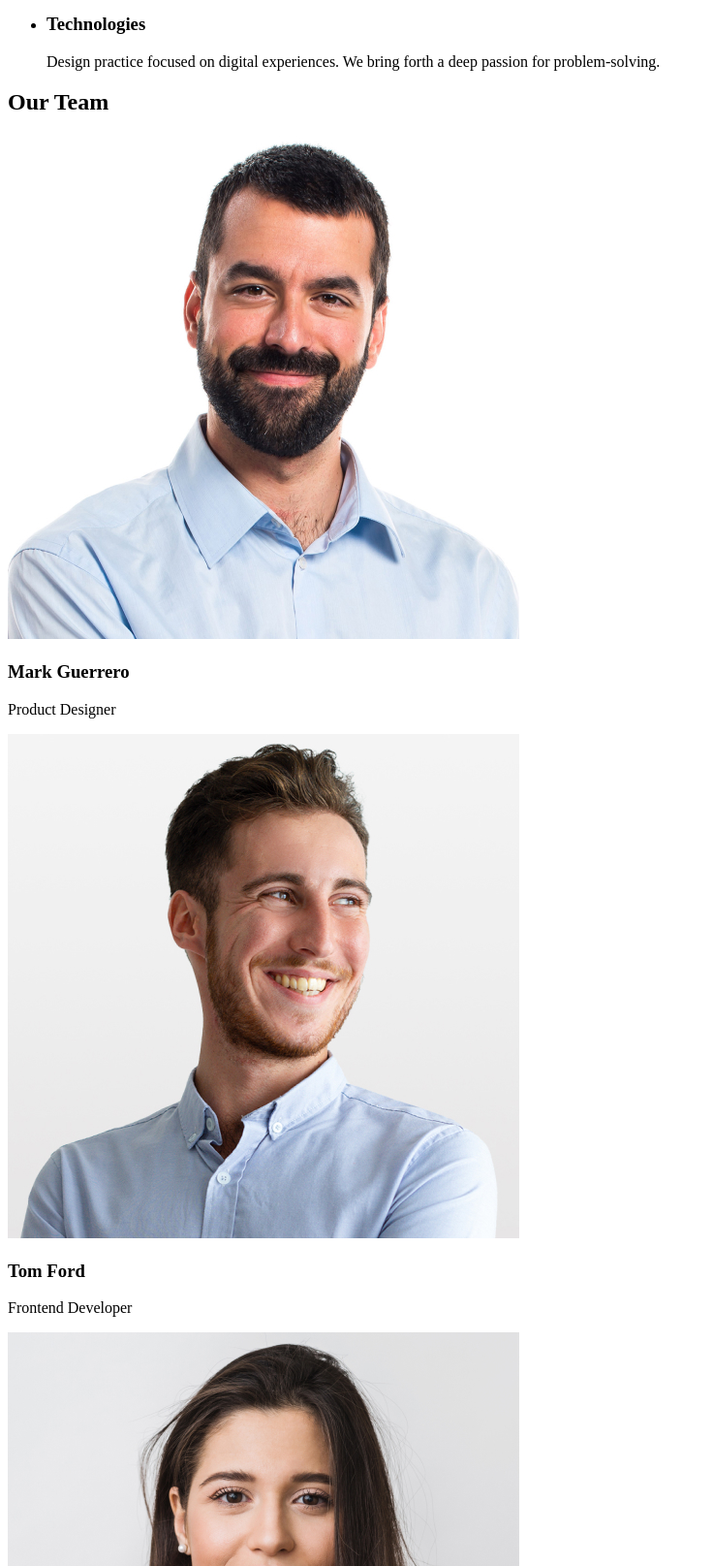
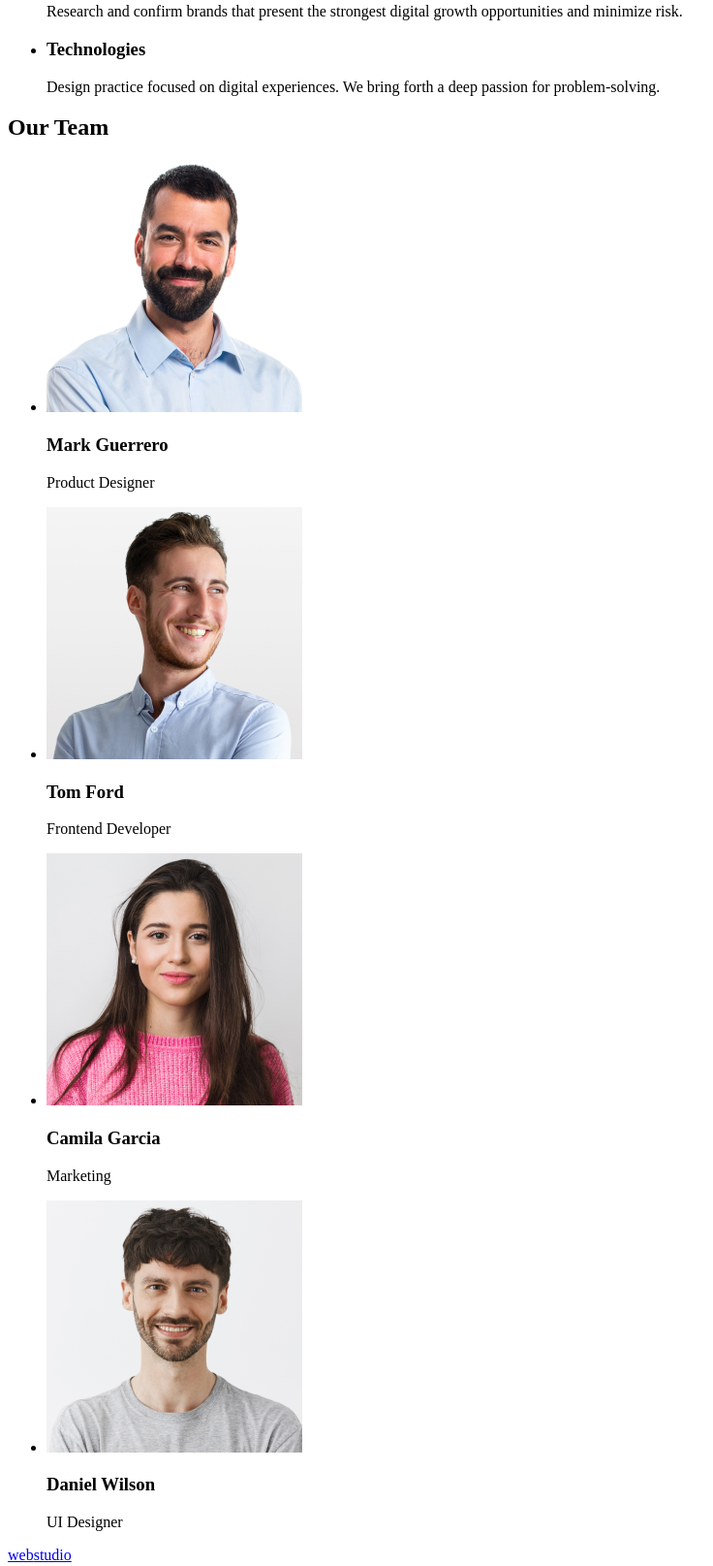
Before and after one commit to mafSida/goit-markup-hw-01, a plain HTML site: page index.html in a window 1280 px wide. Shown: the part 447-2062 px from the top of the page at 97% size, without its empty margins (0-736 px from the left). Drawn offline with Linux system fonts and the light colour scheme.

Commit message:
modify index & check todo

```diff
--- a/index.html
+++ b/index.html
@@ -10,7 +10,7 @@
     <!-- Nav panel -->
     <header>
       <nav>
-        <!-- <a class="web-logo" href="">Logo</a> -->
+        <a href="#"><span class="logo-web">web</span>studio</a>
         <ul>
           <li><a href="#">Studio</a></li>
           <li><a href="#">Portfolio</a></li>
@@ -65,36 +65,48 @@
       <!-- Section 2 - the team -->
       <section class="section-team">
         <h2>Our Team</h2>
-        <div class="team-card">
-          <img src="/img/img-3.jpg" alt="" />
+        <ul>
+          <li>
+            <img
+              width="264"
+              src="/img/img-3.jpg"
+              alt="Photo of Mark Guerrero"
+            />
             <h3>Mark Guerrero</h3>
             <p>Product Designer</p>
-        </div>
-        <div class="team-card">
-          <img src="/img/img-2.jpg" alt="" />
+          </li>
+          <li>
+            <img width="264" src="/img/img-2.jpg" alt="Photo of Tom Ford" />
             <h3>Tom Ford</h3>
             <p>Frontend Developer</p>
-        </div>
-        <div class="team-card">
-          <img src="/img/img-1.jpg" alt="" />
+          </li>
+          <li>
+            <img
+              width="264"
+              src="/img/img-1.jpg"
+              alt="Photo of Camila Garcia"
+            />
             <h3>Camila Garcia</h3>
             <p>Marketing</p>
-        </div>
-        <div class="team-card">
-          <img src="/img/img.jpg" alt="" />
+          </li>
+          <li>
+            <img width="264" src="/img/img.jpg" alt="Photo of Daniel Wilson" />
             <h3>Daniel Wilson</h3>
             <p>UI Designer</p>
-        </div>
+          </li>
+        </ul>
       </section>
     </main>
 
     <!-- Footer -->
     <footer>
-      <!-- <a class="web-logo" href="">Logo</a> -->
+      <div class="footer-element">
+        <a href="#"><span class="logo-web">web</span>studio</a>
         <p>
-        Increase the flow of customers and sales for your business with digital
-        marketing & growth solutions.
+          Increase the flow of customers and sales for your business with
+          digital marketing & growth solutions.
         </p>
+      </div>
     </footer>
     <script src="/js/script.js"></script>
   </body>
```
Also changed, not shown: 1 other file. Lines whose indentation alone changed are shown as unchanged.
